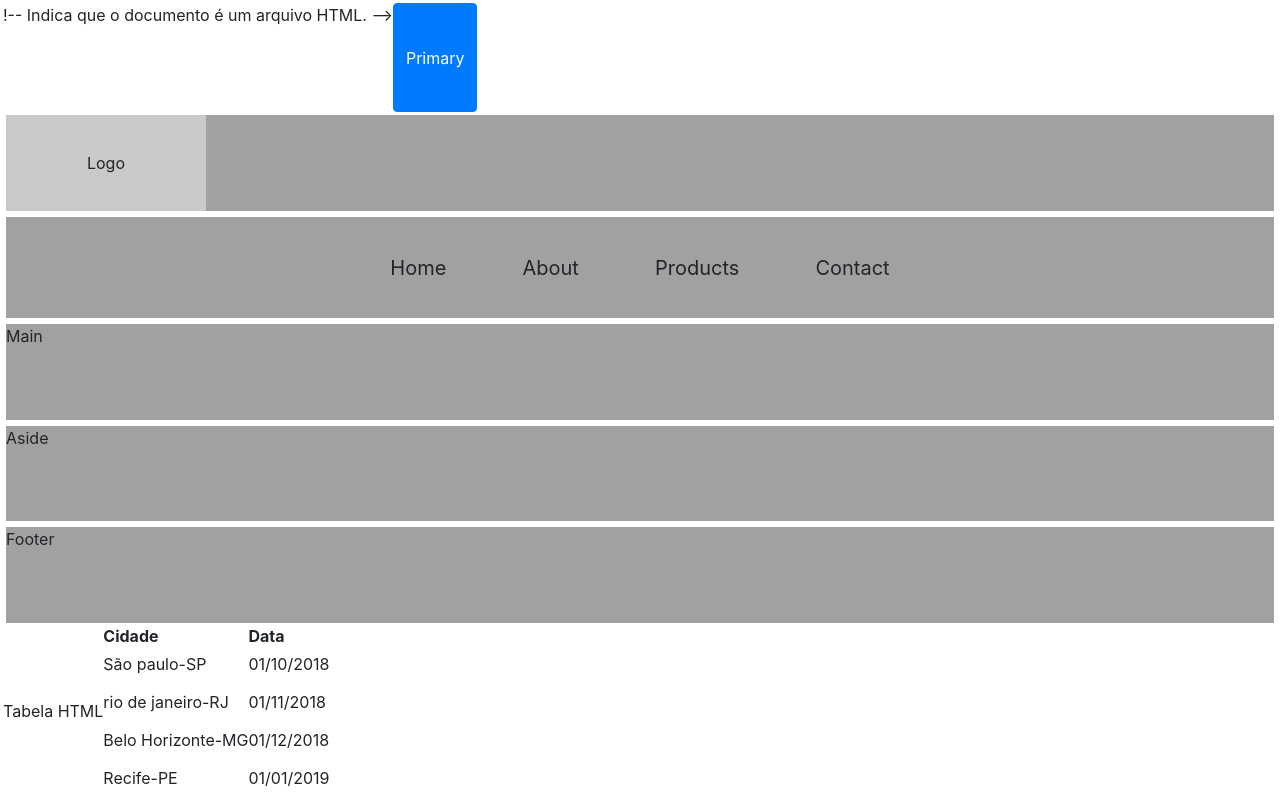
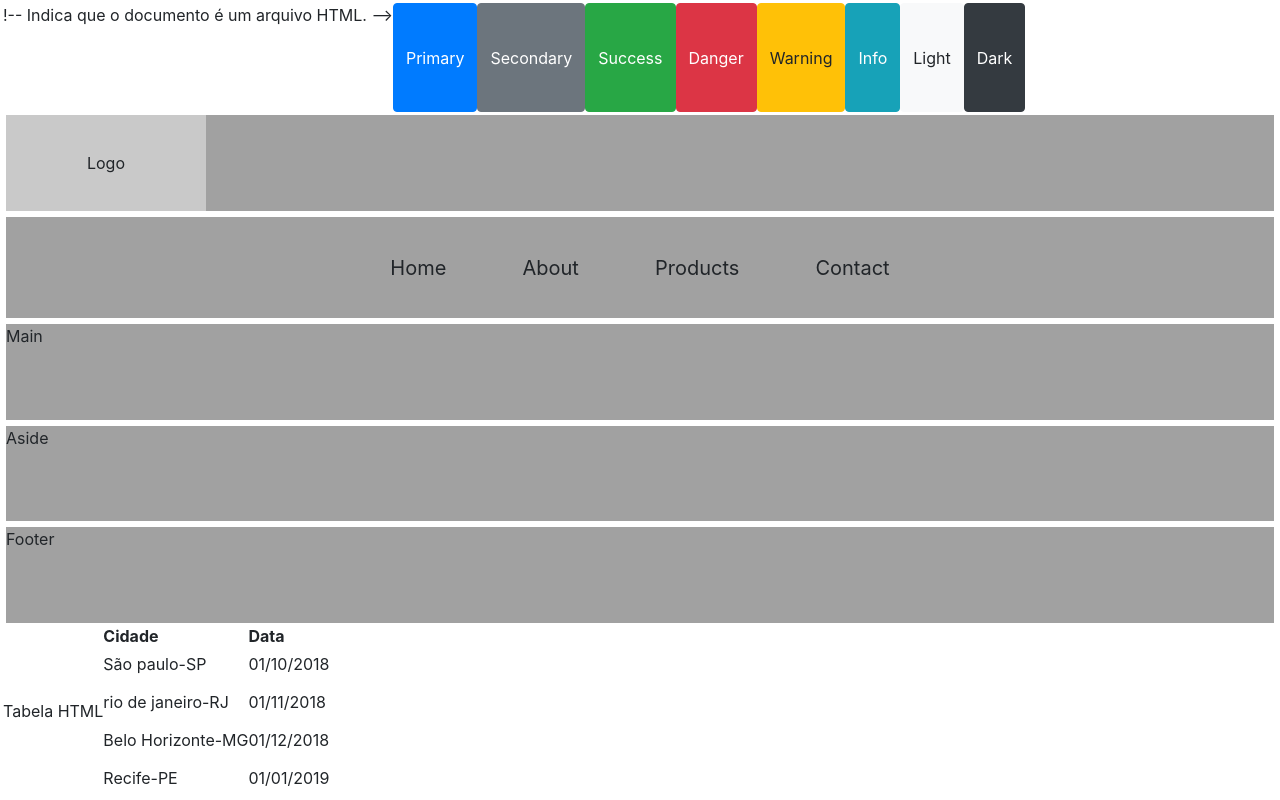
Before and after one commit to marcos34fe/meusite, a plain HTML site: page index.html in a window 1280 px wide. Drawn offline with nearby package versions, Linux system fonts and the light colour scheme.

Commit message:
Update index.html

```diff
--- a/index.html
+++ b/index.html
@@ -24,6 +24,14 @@
 <!-- Conteúdo apresentado na tela. -->
 <body>
 	<button type="button" class="btn btn-primary">Primary</button>
+	<button type="button" class="btn btn-secondary">Secondary</button>
+<button type="button" class="btn btn-success">Success</button>
+<button type="button" class="btn btn-danger">Danger</button>
+<button type="button" class="btn btn-warning">Warning</button>
+<button type="button" class="btn btn-info">Info</button>
+<button type="button" class="btn btn-light">Light</button>
+<button type="button" class="btn btn-dark">Dark</button>
+
 
 	<!-- Agrupa os elementos que compõe o cabeçalho. -->
 	<header>
```
